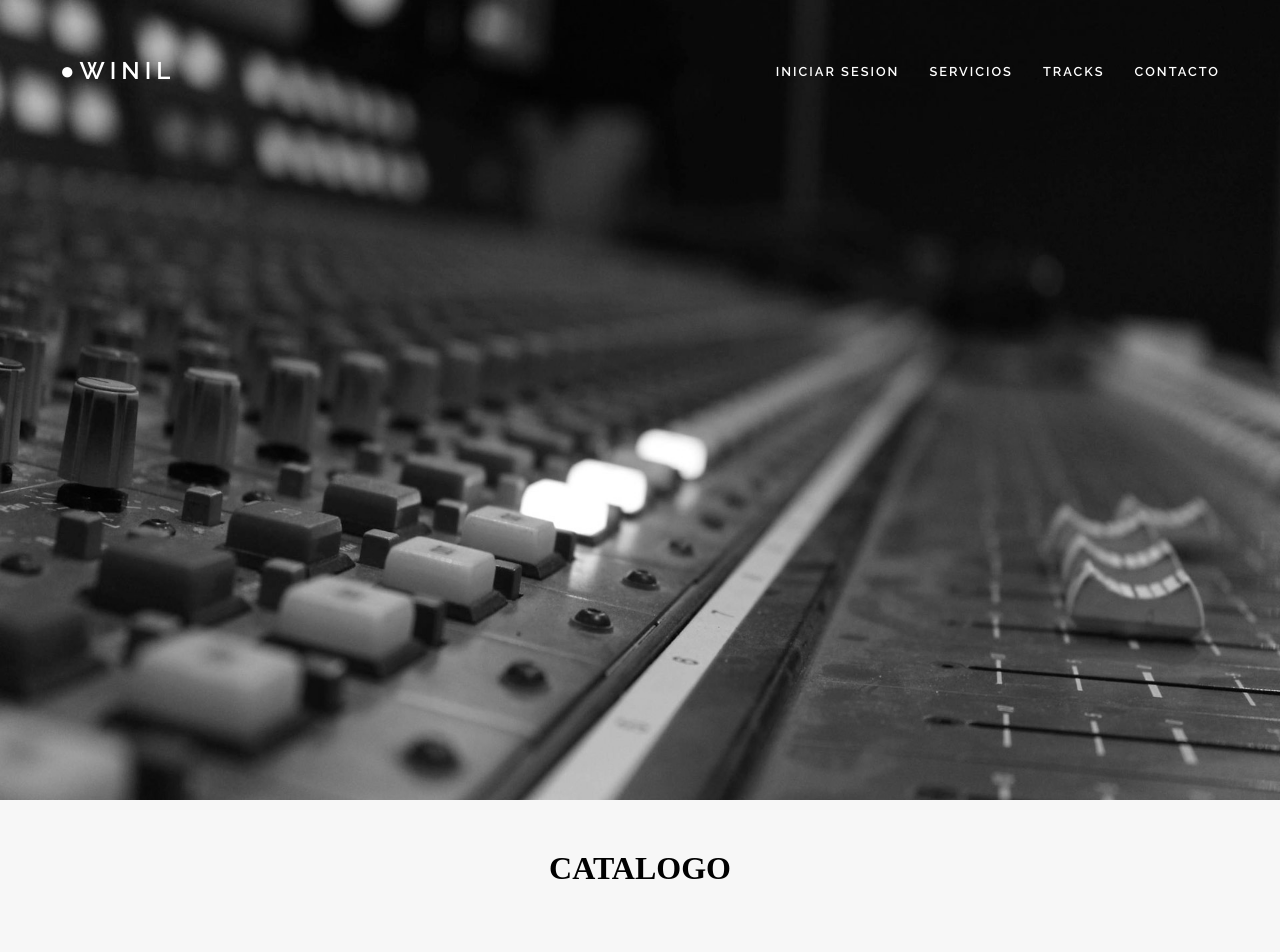
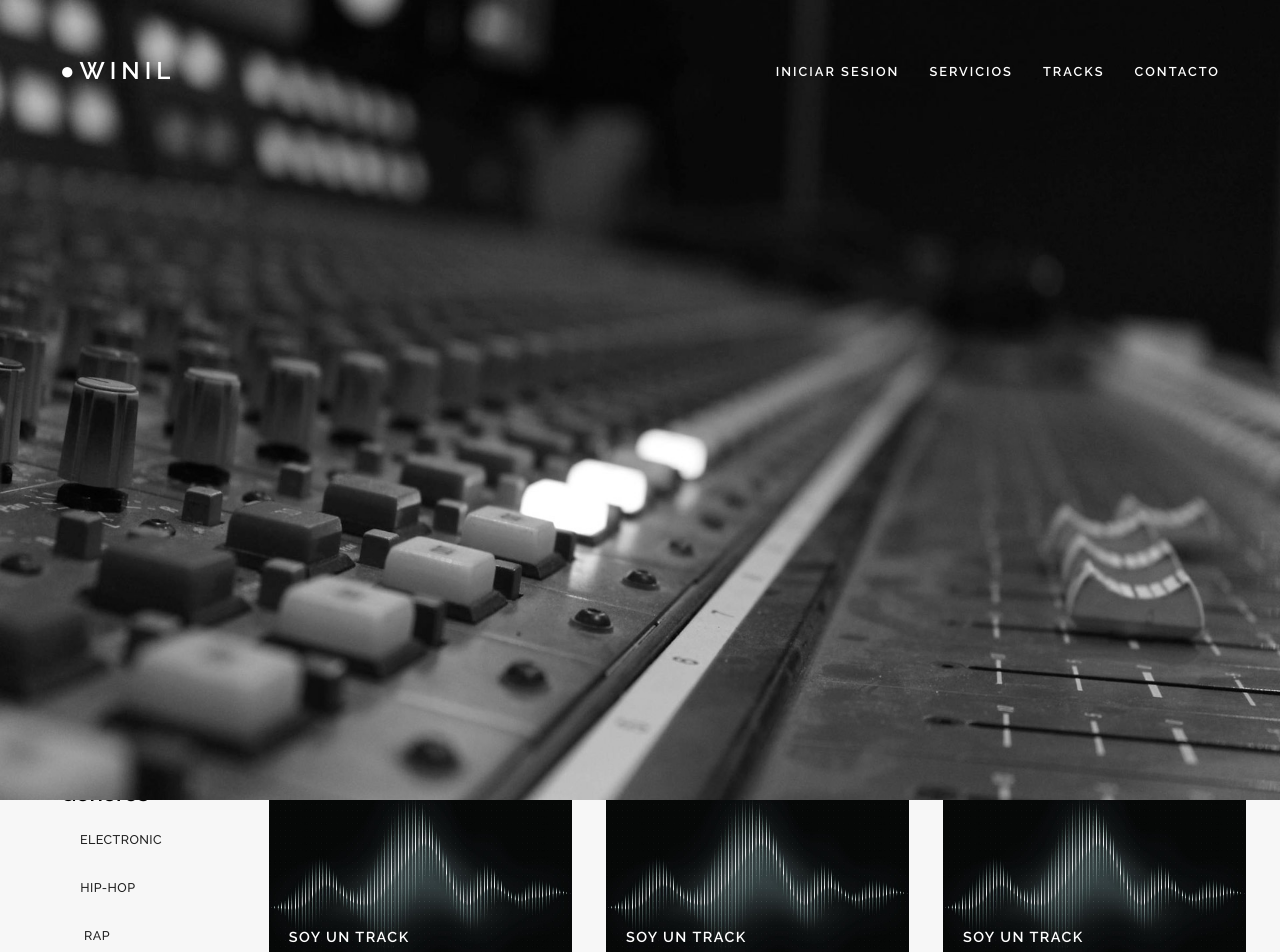
Before and after one commit to agusmailen/Winil, a React (Create React App) app in the folder client/: page / in a window 1280 px wide. Shown: the top 952 px of the page. Built offline with nearby package versions, Linux system fonts and the light colour scheme; no server answers; what redux-promise-middleware would draw is missing.

Commit message:
cambio en catalogo

```diff
--- a/client/src/components/Catalogo.jsx
+++ b/client/src/components/Catalogo.jsx
@@ -11,7 +11,6 @@ const Catalogue = ({ children }) => {
 		<div className='background_container'>
 			<img src={background} alt='' />
 		</div>
-		<h1>CATALOGO</h1>
 		<div className='catalogue_container'>
 			<div className='filter_container'>
 				<Generos></Generos>
```
